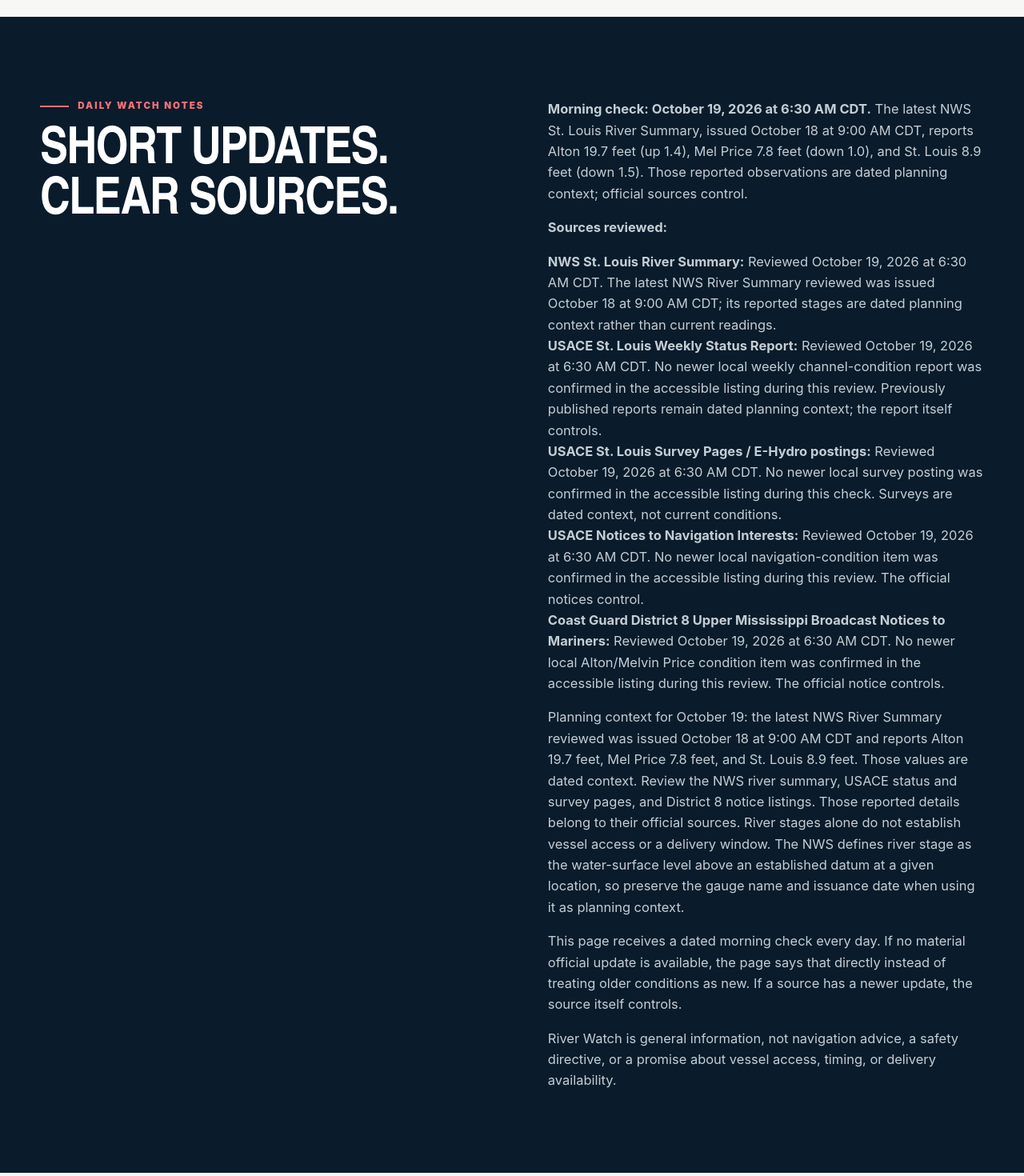
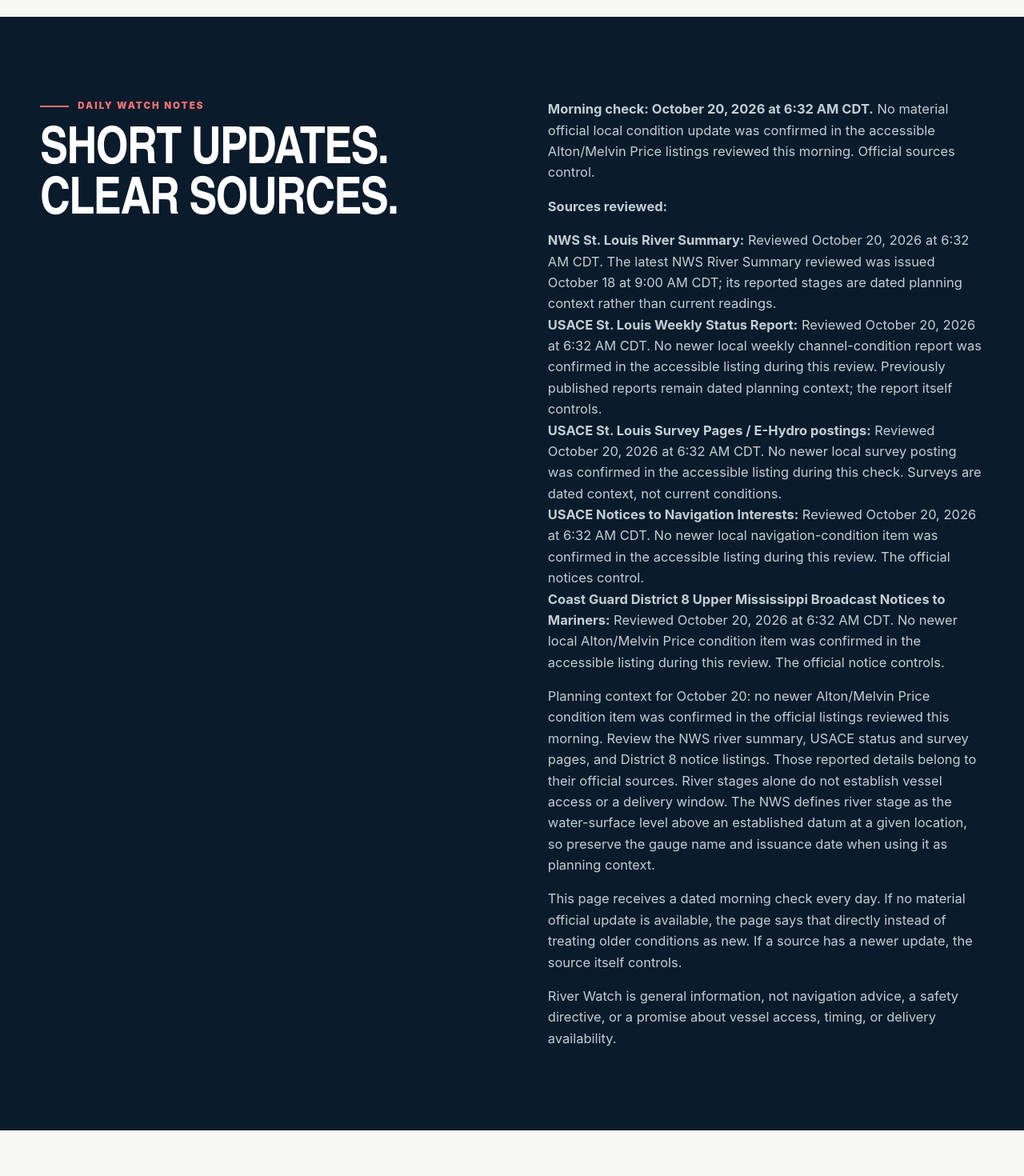
Before and after one commit to davidmday99-lgtm/sixfoldsolutionsllc.com, a Next.js app: page /river-watch in a window 1280 px wide. Shown: the part 1620-3090 px from the top of the page at 80% size. Built offline with nearby package versions, Linux system fonts and the light colour scheme.

Commit message:
Publish October 20 River Watch update

```diff
--- a/app/river-watch/page.tsx
+++ b/app/river-watch/page.tsx
@@ -58,6 +58,14 @@ const sources = [
 ] as const;
 
 const dailyChecks = [
+  {
+    date: "October 20, 2026",
+    time: "6:32 AM CDT",
+    summary:
+      "No material official local condition update was confirmed during this morning review of the NWS St. Louis River Summary, USACE St. Louis status and survey pages, USACE Notices to Navigation Interests, and Coast Guard District 8 notices. No newer Alton/Melvin Price condition item was confirmed in the accessible official listings; official sources control.",
+    source: "NWS St. Louis River Summary",
+    href: "https://forecast.weather.gov/product.php?issuedby=lsx&product=RVA&site=lsx",
+  },
   {
     date: "October 19, 2026",
     time: "6:30 AM CDT",
@@ -162,41 +170,33 @@ const dailyChecks = [
     source: "NWS St. Louis River Summary",
     href: "https://forecast.weather.gov/product.php?issuedby=lsx&product=RVA&site=lsx",
   },
-  {
-    date: "October 4, 2026",
-    time: "6:31 AM CDT",
-    summary:
-      "No material official local condition update was confirmed during this morning review of the NWS St. Louis River Summary, USACE St. Louis status and survey pages, USACE Notices to Navigation Interests, and Coast Guard District 8 notices. Previously published information remains dated context; official sources control.",
-    source: "NWS St. Louis River Summary",
-    href: "https://forecast.weather.gov/product.php?issuedby=lsx&product=RVA&site=lsx",
-  },
 ] as const;
 
 const reviewedSources = [
   {
     name: "NWS St. Louis River Summary",
     detail:
-      "Reviewed October 19, 2026 at 6:30 AM CDT. The latest NWS River Summary reviewed was issued October 18 at 9:00 AM CDT; its reported stages are dated planning context rather than current readings.",
+      "Reviewed October 20, 2026 at 6:32 AM CDT. The latest NWS River Summary reviewed was issued October 18 at 9:00 AM CDT; its reported stages are dated planning context rather than current readings.",
   },
   {
     name: "USACE St. Louis Weekly Status Report",
     detail:
-      "Reviewed October 19, 2026 at 6:30 AM CDT. No newer local weekly channel-condition report was confirmed in the accessible listing during this review. Previously published reports remain dated planning context; the report itself controls.",
+      "Reviewed October 20, 2026 at 6:32 AM CDT. No newer local weekly channel-condition report was confirmed in the accessible listing during this review. Previously published reports remain dated planning context; the report itself controls.",
   },
   {
     name: "USACE St. Louis Survey Pages / E-Hydro postings",
     detail:
-      "Reviewed October 19, 2026 at 6:30 AM CDT. No newer local survey posting was confirmed in the accessible listing during this check. Surveys are dated context, not current conditions.",
+      "Reviewed October 20, 2026 at 6:32 AM CDT. No newer local survey posting was confirmed in the accessible listing during this check. Surveys are dated context, not current conditions.",
   },
   {
     name: "USACE Notices to Navigation Interests",
     detail:
-      "Reviewed October 19, 2026 at 6:30 AM CDT. No newer local navigation-condition item was confirmed in the accessible listing during this review. The official notices control.",
+      "Reviewed October 20, 2026 at 6:32 AM CDT. No newer local navigation-condition item was confirmed in the accessible listing during this review. The official notices control.",
   },
   {
     name: "Coast Guard District 8 Upper Mississippi Broadcast Notices to Mariners",
     detail:
-      "Reviewed October 19, 2026 at 6:30 AM CDT. No newer local Alton/Melvin Price condition item was confirmed in the accessible listing during this review. The official notice controls.",
+      "Reviewed October 20, 2026 at 6:32 AM CDT. No newer local Alton/Melvin Price condition item was confirmed in the accessible listing during this review. The official notice controls.",
   },
 ] as const;
 
@@ -252,7 +252,7 @@ export default function RiverWatchPage() {
           </div>
           <div>
             <p>
-              <strong>Morning check: October 19, 2026 at 6:30 AM CDT.</strong> The latest NWS St. Louis River Summary, issued October 18 at 9:00 AM CDT, reports Alton 19.7 feet (up 1.4), Mel Price 7.8 feet (down 1.0), and St. Louis 8.9 feet (down 1.5). Those reported observations are dated planning context; official sources control.
+              <strong>Morning check: October 20, 2026 at 6:32 AM CDT.</strong> No material official local condition update was confirmed in the accessible Alton/Melvin Price listings reviewed this morning. Official sources control.
             </p>
             <p>
               <strong>Sources reviewed:</strong>
@@ -265,7 +265,7 @@ export default function RiverWatchPage() {
               ))}
             </ul>
             <p>
-              Planning context for October 19: the latest NWS River Summary reviewed was issued October 18 at 9:00 AM CDT and reports Alton 19.7 feet, Mel Price 7.8 feet, and St. Louis 8.9 feet. Those values are dated context. Review the{" "}
+              Planning context for October 20: no newer Alton/Melvin Price condition item was confirmed in the official listings reviewed this morning. Review the{" "}
               <a href="https://forecast.weather.gov/product.php?issuedby=lsx&amp;product=RVA&amp;site=lsx" target="_blank" rel="noopener noreferrer">
                 NWS river summary
               </a>, USACE status and survey pages, and District 8 notice listings. Those reported details belong to their official sources. River stages alone do not establish vessel
```
